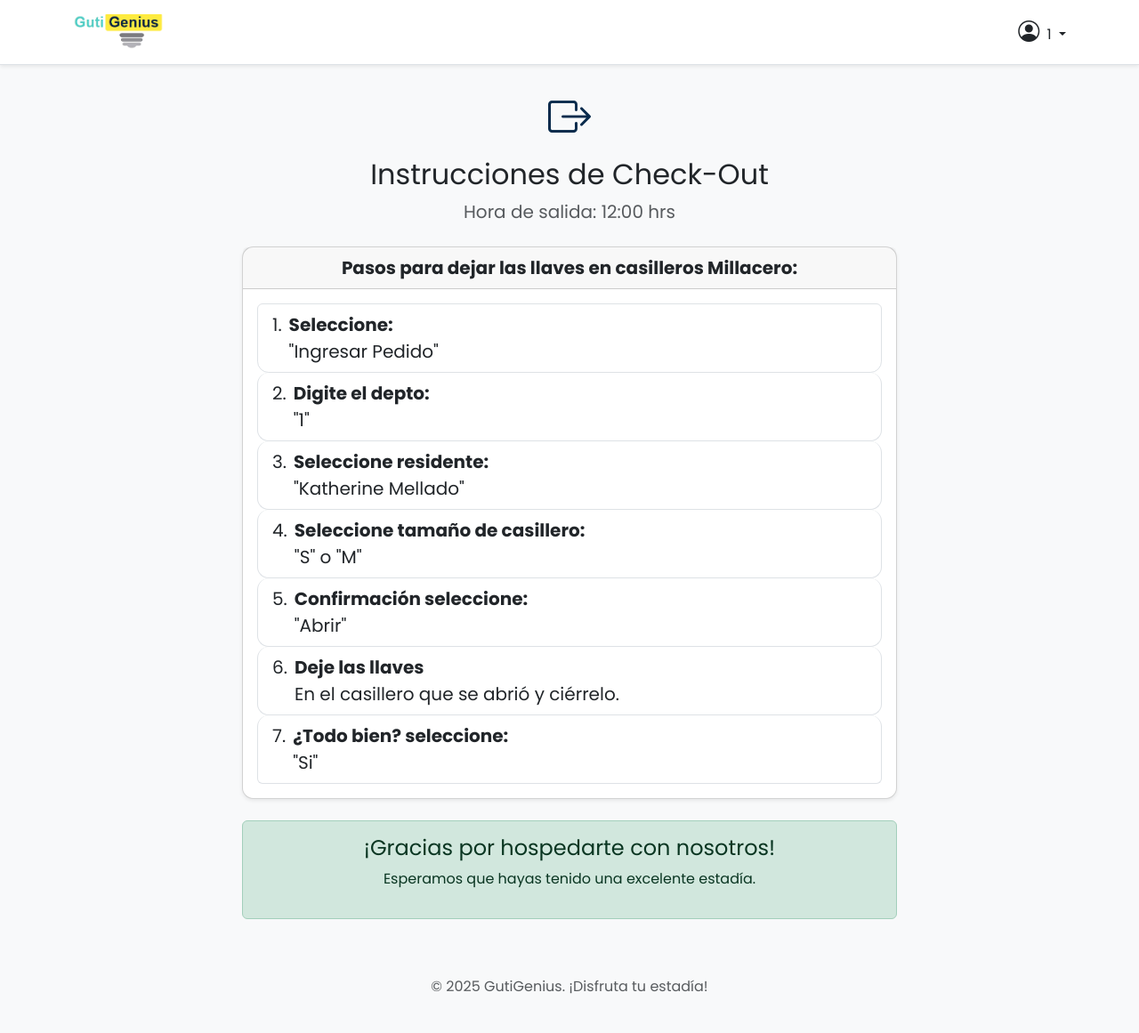
After one commit to gutimell/hostess, a Flask app: page /checkout in a window 1280 px wide. The commit adds this page. Shown: the whole page at 89% size. Run offline with Flask 3, Linux system fonts and the light colour scheme; the visitor is signed in with stand-in values (Sample User, id 1).

Commit message:
ADD menu checkout

```diff
--- a/app.py
+++ b/app.py
@@ -301,6 +301,14 @@ def en_construccion():
     # No necesitamos verificar si hay profile_data, ya que esta página es genérica
     return render_template('en_construccion.html', guest_name=guest_name)
 
+@app.route('/checkout')
+def checkout():
+    profile_data, guest_name, depto = get_profile_data()
+    if not profile_data:
+        return redirect(url_for('index'))
+    return render_template('checkout.html', profile=profile_data, guest_name=guest_name, depto=depto)
+
+
 @app.route('/logout')
 def logout():
     session.clear()
--- /dev/null
+++ b/templates/checkout.html
@@ -0,0 +1,72 @@
+{% extends "layout.html" %}
+
+{% block title %}Instrucciones de Check-Out{% endblock %}
+
+{% block content %}
+<div class="row justify-content-center">
+    <div class="col-lg-8">
+        <div class="text-center mb-4">
+            <i class="bi bi-box-arrow-right text-primary" style="font-size: 3rem;"></i>
+            <h1 class="h2 my-2">Instrucciones de Check-Out</h1>
+            <p class="lead text-muted">Hora de salida: <strong>12:00 hrs</strong></p>
+        </div>
+
+        <div class="card shadow-sm">
+            <div class="card-header fs-5 fw-bold text-center">
+                Pasos para dejar las llaves en casilleros Millacero:
+            </div>
+            <div class="card-body">
+                <ol class="list-group list-group-numbered fs-5">
+                    <li class="list-group-item d-flex justify-content-between align-items-start">
+                        <div class="ms-2 me-auto">
+                            <div class="fw-bold">Seleccione:</div>
+                            "Ingresar Pedido"
+                        </div>
+                    </li>
+                    <li class="list-group-item d-flex justify-content-between align-items-start">
+                        <div class="ms-2 me-auto">
+                            <div class="fw-bold">Digite el depto:</div>
+                            "{{ depto }}"
+                        </div>
+                    </li>
+                    <li class="list-group-item d-flex justify-content-between align-items-start">
+                        <div class="ms-2 me-auto">
+                            <div class="fw-bold">Seleccione residente:</div>
+                            "Katherine Mellado"
+                        </div>
+                    </li>
+                    <li class="list-group-item d-flex justify-content-between align-items-start">
+                        <div class="ms-2 me-auto">
+                            <div class="fw-bold">Seleccione tamaño de casillero:</div>
+                            "S" o "M"
+                        </div>
+                    </li>
+                    <li class="list-group-item d-flex justify-content-between align-items-start">
+                        <div class="ms-2 me-auto">
+                            <div class="fw-bold">Confirmación seleccione:</div>
+                            "Abrir"
+                        </div>
+                    </li>
+                    <li class="list-group-item d-flex justify-content-between align-items-start">
+                        <div class="ms-2 me-auto">
+                            <div class="fw-bold">Deje las llaves</div>
+                            En el casillero que se abrió y ciérrelo.
+                        </div>
+                    </li>
+                    <li class="list-group-item d-flex justify-content-between align-items-start">
+                        <div class="ms-2 me-auto">
+                            <div class="fw-bold">¿Todo bien? seleccione:</div>
+                            "Si"
+                        </div>
+                    </li>
+                </ol>
+            </div>
+        </div>
+
+        <div class="alert alert-success text-center mt-4" role="alert">
+            <h4 class="alert-heading">¡Gracias por hospedarte con nosotros!</h4>
+            <p>Esperamos que hayas tenido una excelente estadía.</p>
+        </div>
+    </div>
+</div>
+{% endblock %}
--- a/templates/menu.html
+++ b/templates/menu.html
@@ -10,15 +10,15 @@
 
 <div class="row row-cols-1 row-cols-sm-2 row-cols-lg-3 g-4">
     {# Aquí puedes activar (True) o desactivar (False) cada botón del menú #}
+    {# ('eventos', 'Eventos en Santiago', 'bi-calendar-event-fill', False), #}
     {% set menu_items = [
         ('wifi', 'Acceso WiFi', 'bi-wifi', True),
         ('panoramas', 'Panoramas', 'bi-camera', True),
         ('restaurantes', 'Restaurantes', 'bi-cup-hot-fill', True),
         ('contacto', 'Contacta a tu Host', 'bi-whatsapp', True),
         ('sos', 'Números SOS', 'bi-heart-pulse-fill', True),
-        ('clima', 'Clima en Ñuñoa', 'bi-cloud-sun-fill', TruFalsee),
-        ('eventos', 'Eventos en Santiago', 'bi-calendar-event-fill', False),
-
+        ('clima', 'Clima en Ñuñoa', 'bi-cloud-sun-fill', Falsee),
+        ('checkout', 'Check-Out', 'bi-box-arrow-right', True)
         ('referidos', 'Refiere y Ahorra', 'bi-gift-fill', False)
     ] %}
 
```
